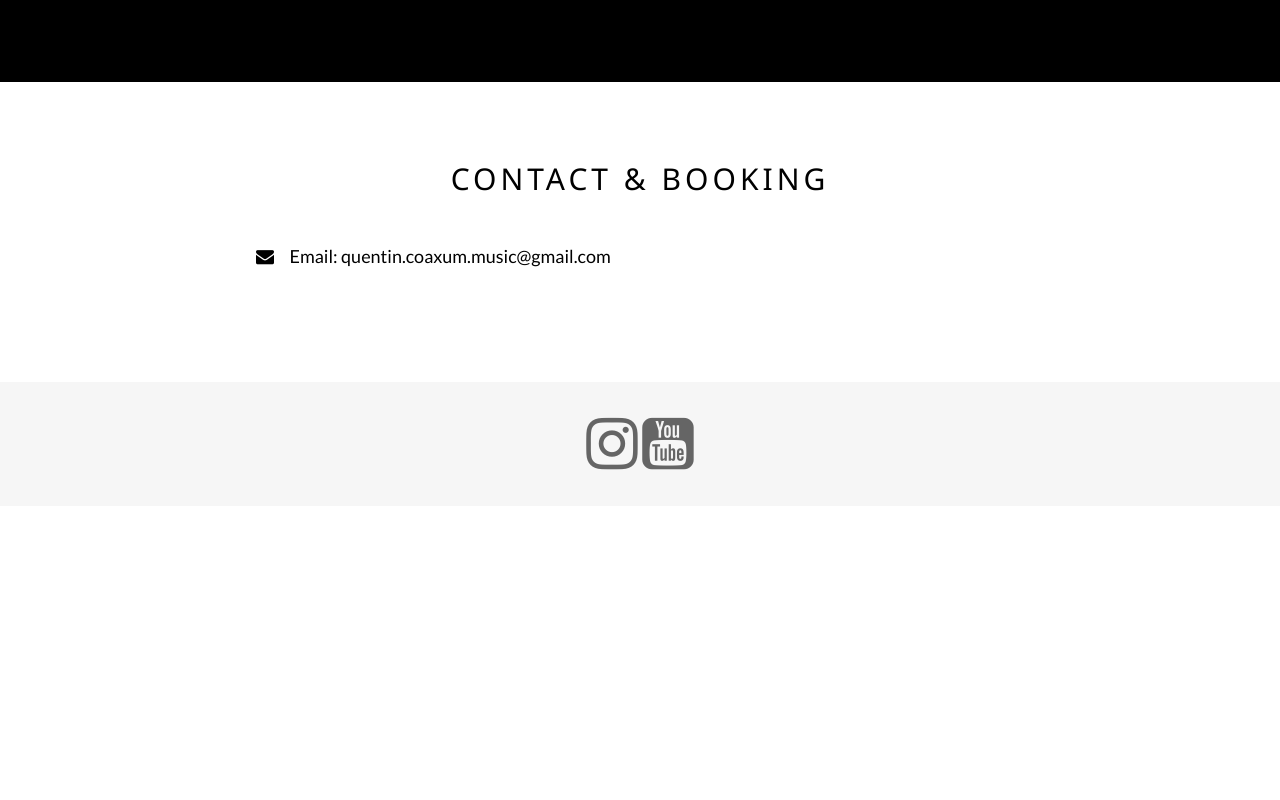
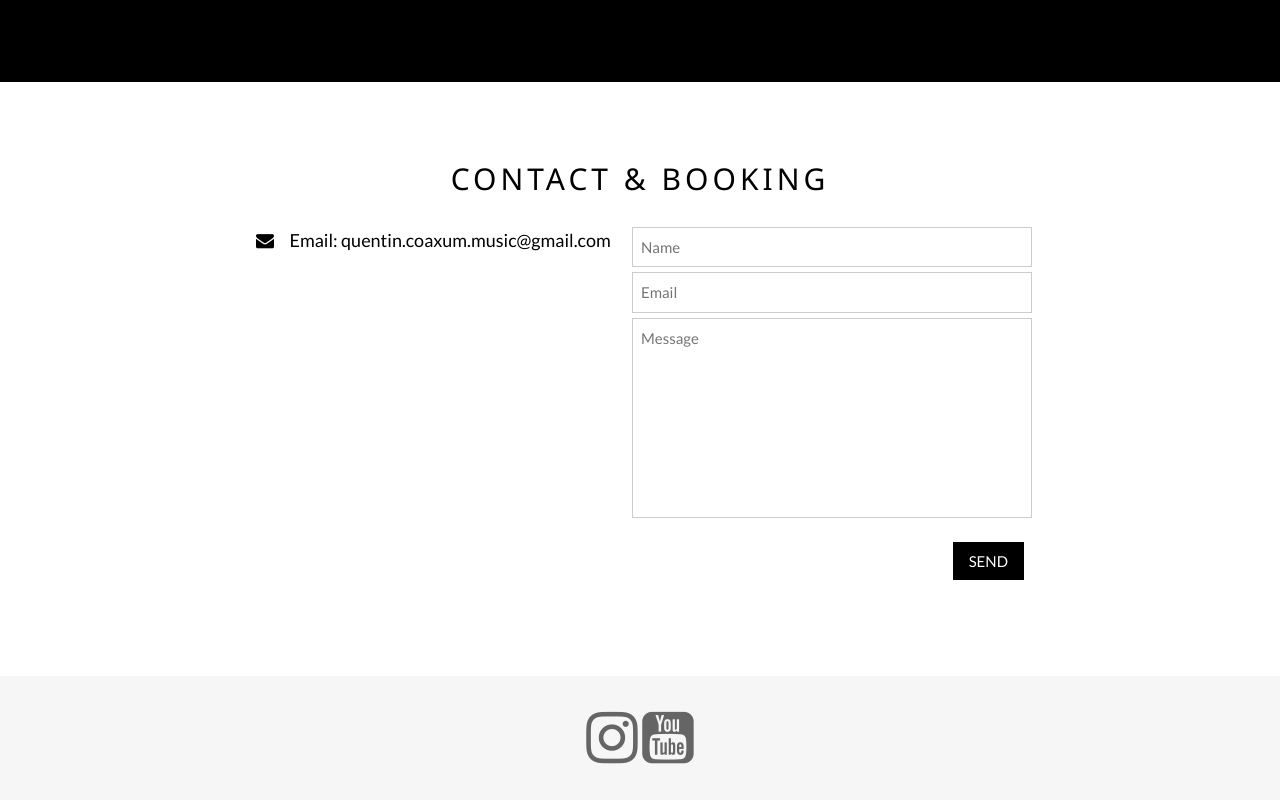
Before and after one commit to Quentin4709/Quentin4709.github.io, a plain HTML site: page index.html in a window 1280 px wide. Shown: the part 3086-3886 px from the top of the page. Before the commit the page ends 3592 px from the top, so only its background shows below. Drawn offline with nearby package versions, Linux system fonts and the light colour scheme.

Commit message:
added contact page with formspree.io; check with Quentin to see if it's good then shorten the code down

```diff
--- a/index.html
+++ b/index.html
@@ -110,31 +110,25 @@ body {font-family: "Lato", sans-serif}
 
   <!-- The Contact Section -->
     <div class="w3-container w3-content w3-padding-64" style="max-width:800px" id="contact">
-    <h2 class="w3-wide w3-center">CONTACT &amp; BOOKING</h2>    <div class="w3-row w3-padding-32">
+        <h2 class="w3-wide w3-center">CONTACT &amp; BOOKING</h2>
+        <div class="w3-row w3-padding-16">
             <div class="w3-col m6 w3-large w3-margin-bottom">
-        <i class="fa fa-envelope" style="width:30px"> </i> Email:  quentin.coaxum.music@gmail.com<br>
+                <i class="fa fa-envelope" style="width:30px"> </i> Email: quentin.coaxum.music@gmail.com <br>
             </div>
-<!--
             <div class="w3-col m6">
-        <form action="/action_page.php" target="_blank">
+                <form action="https://formspree.io/quentin.coaxum.music@gmail.com" method="POST">
                     <div class="w3-row-padding" style="margin:0 -16px 8px -16px">
-            <div class="w3-half">
                         <input class="w3-input w3-border" type="text" placeholder="Name" required name="Name">
+                        <div style="height:5px;font-size:1px;">&nbsp;</div>
+                        <input class="w3-input w3-border" type="text" placeholder="Email" required name="Email">
+                        <div style="height:5px;font-size:1px;">&nbsp;</div>
+                        <textarea class="w3-input w3-border" type="text" placeholder="Message" required name="Message" style="height:200px;overflow:auto;resize:none"></textarea>
                     </div>
-            <div class="w3-half">
-              <input class="w3-input w3-border" type="text" placeholder="Email" required name="Email">
-            </div>
-          </div>
-          <input class="w3-input w3-border" type="text" placeholder="Message" required name="Message">
-        <textarea id="subject" name="subject" placeholder="Write something.." style="height:170px"></textarea>
-
                     <button class="w3-button w3-black w3-section w3-right" type="submit">SEND</button>
                 </form>
             </div>
--->
         </div>
   </div>
-
 <!-- End Page Content -->
 </div>
 
@@ -142,7 +136,7 @@ body {font-family: "Lato", sans-serif}
 <a href= "https://www.instagram.com/quentin.c_/" target="_blank">
     <i class="fa fa-instagram w3-hover-opacity" style="font-size:60px;"></i></a>
 <a href= "https://www.youtube.com/user/QCMusicalSound" target="_blank">
-    <i class="fa fa-youtube-square" style="font-size:60px;"></i></a>
+    <i class="fa fa-youtube-square w3-hover-opacity" style="font-size:60px;"></i></a>
 
 <script>
 // Automatic Slideshow - change image every 4 seconds
```
Also changed, not shown: 1 other file. Lines whose indentation alone changed are shown as unchanged.
